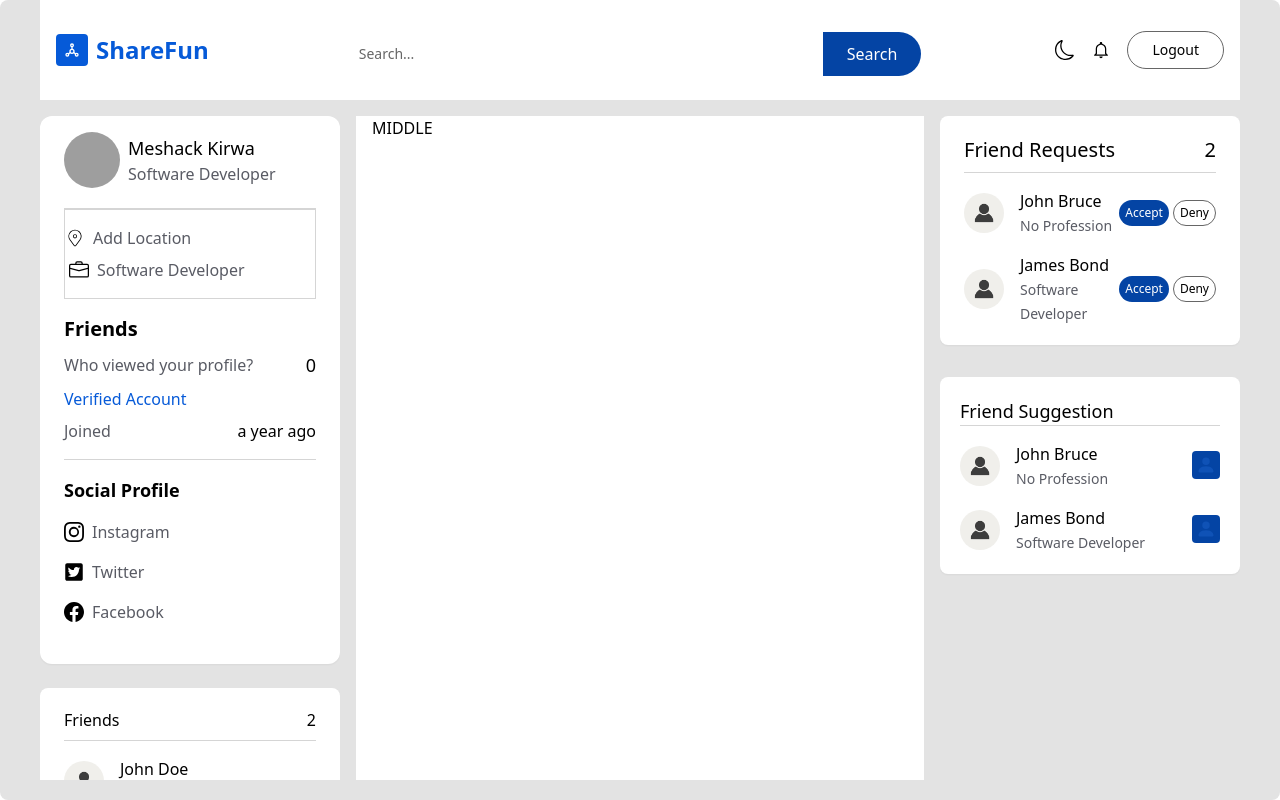
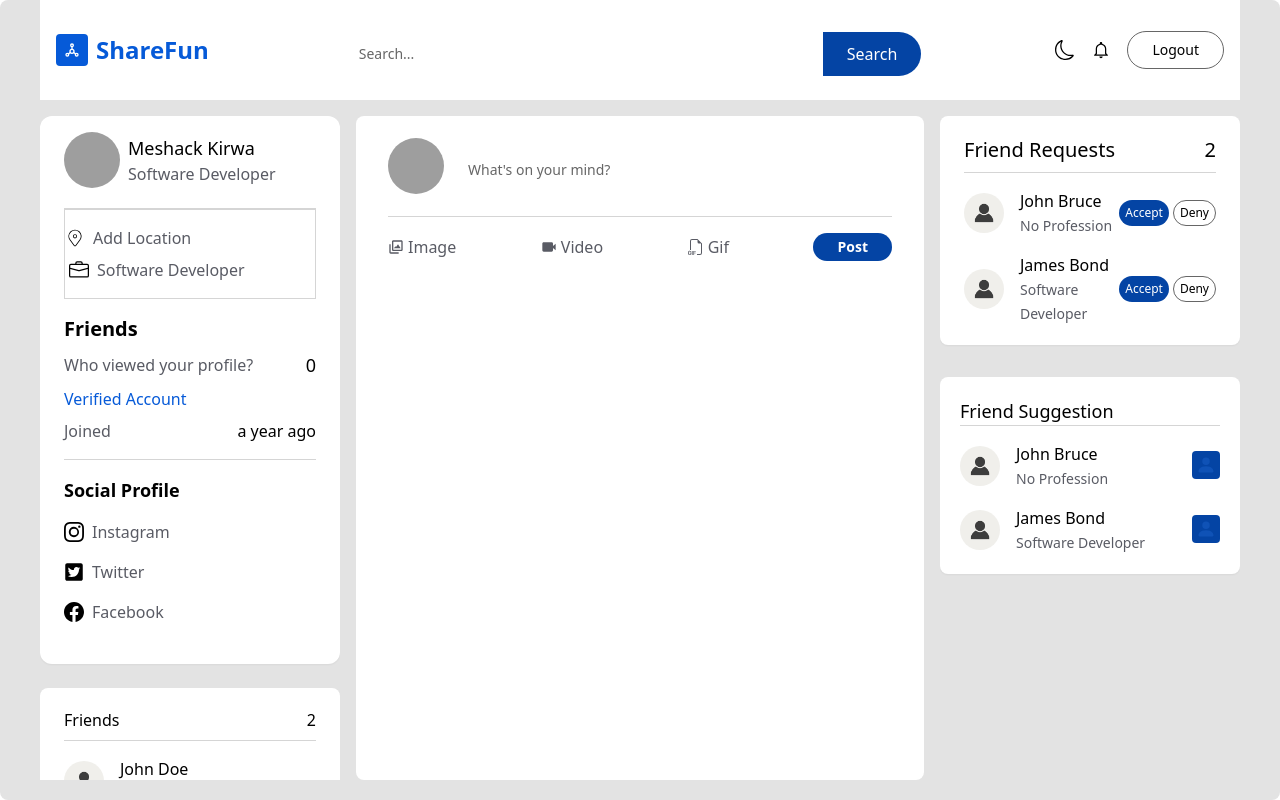
Before and after one commit to meshackkirwachumba/socialmedia, a React (Create React App) app: page / in a window 1280 px wide. Built offline with nearby package versions, Linux system fonts and the light colour scheme; grey boxes are pictures that could not be loaded; some icons are missing.

Commit message:
form done

```diff
--- a/src/pages/Home.jsx
+++ b/src/pages/Home.jsx
@@ -7,12 +7,27 @@
 import { Link } from "react-router-dom";
 import NoProf from "../assets/NoProfile.jpg";
 import CustomButton from "../components/CustomButton";
-import { BsPersonFill } from "react-icons/bs";
+import { BsFiletypeGif, BsPersonFill } from "react-icons/bs";
+import { BiImages, BiSolidVideo } from "react-icons/bi";
+import TextInput from "../components/TextInput";
+import { useForm } from "react-hook-form";
+import Loading from "../components/Loading";
 
 function Home() {
   const { user } = useSelector((state) => state.user);
   const [friendRequest, setFriendRequest] = useState(requests);
   const [suggestedFriends, setSuggestedFriends] = useState(suggest);
+  const [errMsg, setErrMsg] = useState("");
+  const [file, setFile] = useState(null);
+  const [posting, setPosting] = useState(false);
+
+  const {
+    register,
+    handleSubmit,
+    formState: { errors },
+  } = useForm({});
+
+  const handlePostSubmit = async (data) => {};
 
   return (
     <div
@@ -71,9 +86,111 @@
            flex-col
            gap-6
            overflow-y-auto
+           rounded-lg
          "
         >
-          MIDDLE
+          <form
+            onSubmit={handleSubmit(handlePostSubmit)}
+            className="bg-primary px-4 rounded-lg"
+          >
+            <div className="flex items-center gap-2 py-4 border-b border-[#66666645]">
+              <img
+                src={user?.profileUrl || NoProf}
+                alt={user?.firstName}
+                className="w-14 h-14 object-cover rounded-full"
+              />
+              <TextInput
+                inputStyles="w-full rounded-full py-5"
+                placeholder="What's on your mind?"
+                name="description"
+                register={register("description", {
+                  required: "Write something about post",
+                })}
+                error={errors.description ? errors.description?.message : ""}
+              />
+            </div>
+            {errMsg?.message && (
+              <span
+                role="alert"
+                className={`
+                text-sm
+                ${
+                  errMsg?.status === "failed"
+                    ? "text-[#f64949fe]"
+                    : "text-[#2ba150fe]"
+                }
+               `}
+              >
+                {errMsg?.message}
+              </span>
+            )}
+
+            <div className="flex items-center justify-between py-4">
+              <label
+                htmlFor="imgUpload"
+                className="
+                flex items-center gap-1 text-base text-ascent-2 hover:text-ascent-1 cursor-pointer
+              "
+              >
+                <input
+                  type="file"
+                  onChange={(e) => setFile(e.target.files[0])}
+                  className="hidden"
+                  id="imgUpload"
+                  data-max-size="5120"
+                  accept=".jpg, .jpeg, .png"
+                />
+                <BiImages />
+                <span>Image</span>
+              </label>
+              <label
+                htmlFor="videoUpload"
+                className="
+                flex items-center gap-1 text-base text-ascent-2 hover:text-ascent-1 cursor-pointer
+              "
+              >
+                <input
+                  type="file"
+                  onChange={(e) => setFile(e.target.files[0])}
+                  className="hidden"
+                  id="videoUpload"
+                  data-max-size="5120"
+                  accept=".mp4, .wav"
+                />
+                <BiSolidVideo />
+                <span>Video</span>
+              </label>
+              <label
+                htmlFor="vgifUpload"
+                className="
+                flex items-center gap-1 text-base text-ascent-2 hover:text-ascent-1 cursor-pointer
+              "
+              >
+                <input
+                  type="file"
+                  onChange={(e) => setFile(e.target.files[0])}
+                  className="hidden"
+                  id="vgifUpload"
+                  data-max-size="5120"
+                  accept=".gif"
+                />
+                <BsFiletypeGif />
+                <span>Gif</span>
+              </label>
+
+              <div>
+                {posting ? (
+                  <Loading />
+                ) : (
+                  <CustomButton
+                    type="submit"
+                    title={"Post"}
+                    containerStyles="bg-[#0444a4] text-white py-1 px-6 rounded-full font-semibold text-sm"
+                  />
+                )}
+              </div>
+            </div>
+          </form>
         </div>
 
         {/* RIGHT CONTAINER */}
```
